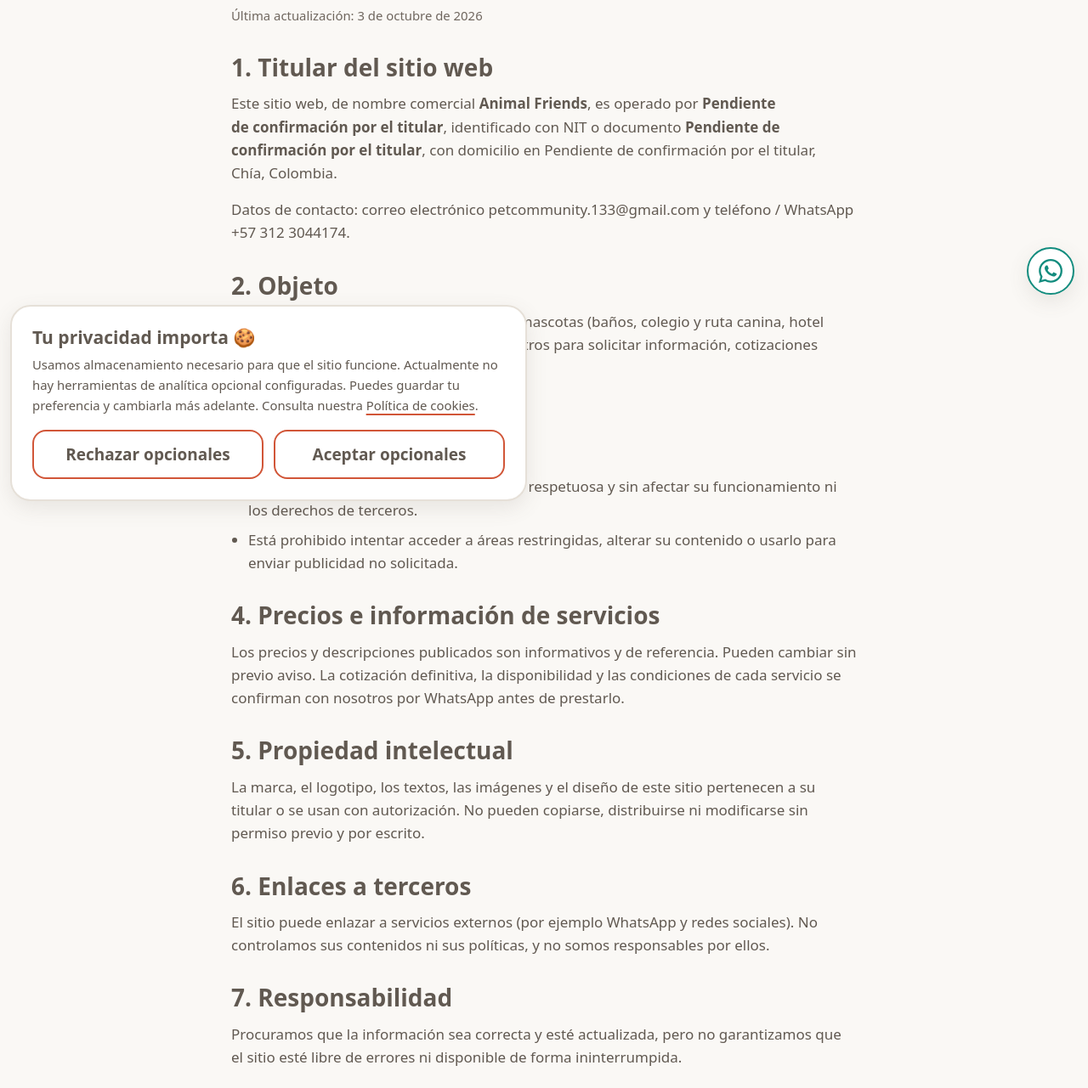
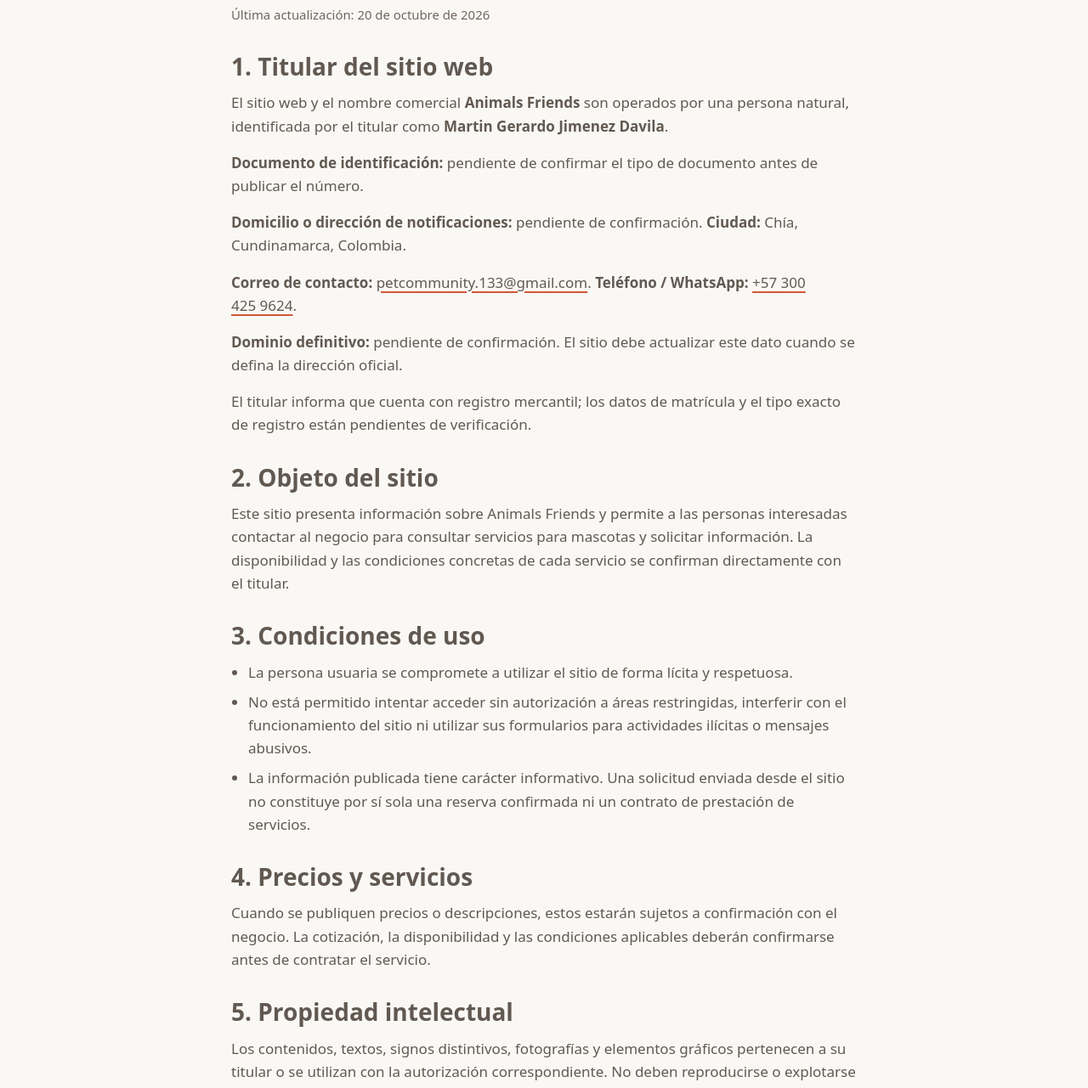
Before and after one commit to AnimalsFriends/Afriends, a website: page aviso-legal.html in a window 1280 px wide. Shown: the part 198-1479 px from the top of the page at 85% size. Drawn offline with Linux system fonts and the light colour scheme; no server answers.

Commit message:
Actualizar aviso legal con datos confirmados y pendientes explícitos

```diff
--- a/aviso-legal.html
+++ b/aviso-legal.html
@@ -3,115 +3,59 @@
 <head>
   <meta charset="UTF-8">
   <meta name="viewport" content="width=device-width, initial-scale=1">
-  <title>Aviso legal | Animal Friends</title>
-  <meta name="description" content="Aviso legal de Animal Friends: titular del sitio, condiciones de uso, propiedad intelectual y ley aplicable.">
+  <title>Aviso legal | Animals Friends</title>
+  <meta name="description" content="Aviso legal de Animals Friends: titular, condiciones de uso y datos de contacto.">
   <meta name="theme-color" content="#D15638">
   <link rel="icon" href="favicon.ico" sizes="any">
-  <link rel="icon" type="image/png" sizes="16x16" href="img/favicon-16x16.png">
-  <link rel="icon" type="image/png" sizes="32x32" href="img/favicon-32x32.png">
-  <link rel="apple-touch-icon" sizes="180x180" href="img/apple-touch-icon.png">
-  <link rel="manifest" href="site.webmanifest">
-
-  <!-- Estilos globales: tokens -> base -> componentes -> layout (orden importante) -->
   <link rel="stylesheet" href="assets/css/tokens.css">
   <link rel="stylesheet" href="assets/css/base.css">
   <link rel="stylesheet" href="assets/css/components.css">
   <link rel="stylesheet" href="assets/css/layout.css">
-  <!-- seo:start (generado por scripts/build.mjs: no editar a mano) -->
-  <link rel="canonical" href="https://animalsfriends.github.io/Afriends/aviso-legal.html">
-  <meta property="og:type" content="website">
-  <meta property="og:locale" content="es_CO">
-  <meta property="og:site_name" content="Animal Friends">
-  <meta property="og:title" content="Aviso legal | Animal Friends">
-  <meta property="og:description" content="Aviso legal de Animal Friends: titular del sitio, condiciones de uso, propiedad intelectual y ley aplicable.">
-  <meta property="og:url" content="https://animalsfriends.github.io/Afriends/aviso-legal.html">
-  <meta property="og:image" content="https://animalsfriends.github.io/Afriends/img/animalsfriends-social-preview.png">
-  <meta property="og:image:type" content="image/png">
-  <meta property="og:image:width" content="1200">
-  <meta property="og:image:height" content="630">
-  <meta property="og:image:alt" content="Animal Friends: cuidamos a tu peludito con amor, respeto y alegría">
-  <meta name="twitter:card" content="summary_large_image">
-  <meta name="twitter:title" content="Aviso legal | Animal Friends">
-  <meta name="twitter:description" content="Aviso legal de Animal Friends: titular del sitio, condiciones de uso, propiedad intelectual y ley aplicable.">
-  <meta name="twitter:image" content="https://animalsfriends.github.io/Afriends/img/animalsfriends-social-preview.png">
-  <script type="application/ld+json" id="ld-page">{"@context":"https://schema.org","@graph":[{"@type":"WebPage","@id":"https://animalsfriends.github.io/Afriends/aviso-legal.html#pagina","url":"https://animalsfriends.github.io/Afriends/aviso-legal.html","name":"Aviso legal","description":"Aviso legal de Animal Friends: titular del sitio, condiciones de uso, propiedad intelectual y ley aplicable.","inLanguage":"es-CO","isPartOf":{"@id":"https://animalsfriends.github.io/Afriends/#sitio"}},{"@type":"BreadcrumbList","itemListElement":[{"@type":"ListItem","position":1,"name":"Inicio","item":"https://animalsfriends.github.io/Afriends/"},{"@type":"ListItem","position":2,"name":"Aviso legal","item":"https://animalsfriends.github.io/Afriends/aviso-legal.html"}]}]}</script>
-  <!-- seo:end -->
-  <!-- preload:start (generado por scripts/build.mjs: no editar a mano) -->
-  <link rel="preload" as="image" href="assets/img/logo-horizontal.webp" type="image/webp" fetchpriority="high">
-  <link rel="modulepreload" href="src/main.js">
-  <link rel="modulepreload" href="src/models/SiteConfigModel.js">
-  <link rel="modulepreload" href="src/config/env.js">
-  <link rel="modulepreload" href="src/config/site.defaults.js">
-  <link rel="modulepreload" href="src/services/supabase.js">
-  <link rel="modulepreload" href="src/utils/dom.js">
-  <link rel="modulepreload" href="src/shared/pricing.js">
-  <link rel="modulepreload" href="src/controllers/LayoutController.js">
-  <link rel="modulepreload" href="src/views/HeaderView.js">
-  <link rel="modulepreload" href="src/views/FooterView.js">
-  <link rel="modulepreload" href="src/views/WhatsAppFloatView.js">
-  <link rel="modulepreload" href="src/utils/whatsapp.js">
-  <link rel="modulepreload" href="src/services/analytics.js">
-  <link rel="modulepreload" href="src/controllers/HomeController.js">
-  <link rel="modulepreload" href="src/views/ServicesView.js">
-  <link rel="modulepreload" href="src/utils/format.js">
-  <link rel="modulepreload" href="src/controllers/SeoController.js">
-  <link rel="modulepreload" href="src/seo/structuredData.js">
-  <link rel="modulepreload" href="src/controllers/AnalyticsController.js">
-  <link rel="modulepreload" href="src/models/ConsentModel.js">
-  <link rel="modulepreload" href="src/views/ConsentBannerView.js">
-  <!-- preload:end -->
 </head>
 <body data-page="legal">
   <a class="skip-link" href="#contenido">Saltar al contenido</a>
-
-  <!-- Header: lo pinta src/views/HeaderView.js -->
-  <header id="site-header" class="site-header">
-    <noscript><div class="container"><a href="index.html">Animal Friends · Inicio</a></div></noscript>
-  </header>
-
+  <header class="site-header"><div class="container"><a href="index.html">Animals Friends · Inicio</a></div></header>
   <main id="contenido" class="section container prose">
-    <!-- DOCUMENTO BASE: completa los datos marcados [Completar: ...] en src/config/site.defaults.js y haz que un asesor legal lo revise antes de publicar. -->
     <h1>Aviso legal</h1>
-    <p class="meta">Última actualización: 3 de octubre de 2026</p>
+    <p class="meta">Última actualización: 20 de octubre de 2026</p>
 
     <h2>1. Titular del sitio web</h2>
-    <p>Este sitio web, de nombre comercial <strong data-legal="nombre"></strong>, es operado por <strong data-legal="razonSocial"></strong>, identificado con NIT o documento <strong data-legal="nit"></strong>, con domicilio en <span data-legal="direccion"></span>, <span data-legal="ciudad"></span>, Colombia.</p>
-    <p>Datos de contacto: correo electrónico <span data-legal="correo"></span> y teléfono / WhatsApp <span data-legal="telefono"></span>.</p>
+    <p>El sitio web y el nombre comercial <strong>Animals Friends</strong> son operados por una persona natural, identificada por el titular como <strong>Martin Gerardo Jimenez Davila</strong>.</p>
+    <p><strong>Documento de identificación:</strong> pendiente de confirmar el tipo de documento antes de publicar el número.</p>
+    <p><strong>Domicilio o dirección de notificaciones:</strong> pendiente de confirmación. <strong>Ciudad:</strong> Chía, Cundinamarca, Colombia.</p>
+    <p><strong>Correo de contacto:</strong> <a href="mailto:petcommunity.133@gmail.com">petcommunity.133@gmail.com</a>. <strong>Teléfono / WhatsApp:</strong> <a href="https://wa.me/573004259624">+57 300 425 9624</a>.</p>
+    <p><strong>Dominio definitivo:</strong> pendiente de confirmación. El sitio debe actualizar este dato cuando se defina la dirección oficial.</p>
+    <p>El titular informa que cuenta con registro mercantil; los datos de matrícula y el tipo exacto de registro están pendientes de verificación.</p>
 
-    <h2>2. Objeto</h2>
-    <p>Este sitio presenta nuestros servicios para mascotas (baños, colegio y ruta canina, hotel y peluquería) y facilita el contacto con nosotros para solicitar información, cotizaciones y reservas.</p>
+    <h2>2. Objeto del sitio</h2>
+    <p>Este sitio presenta información sobre Animals Friends y permite a las personas interesadas contactar al negocio para consultar servicios para mascotas y solicitar información. La disponibilidad y las condiciones concretas de cada servicio se confirman directamente con el titular.</p>
 
     <h2>3. Condiciones de uso</h2>
     <ul>
-      <li>El acceso al sitio es gratuito.</li>
-      <li>Te comprometes a usarlo de forma lícita, respetuosa y sin afectar su funcionamiento ni los derechos de terceros.</li>
-      <li>Está prohibido intentar acceder a áreas restringidas, alterar su contenido o usarlo para enviar publicidad no solicitada.</li>
+      <li>La persona usuaria se compromete a utilizar el sitio de forma lícita y respetuosa.</li>
+      <li>No está permitido intentar acceder sin autorización a áreas restringidas, interferir con el funcionamiento del sitio ni utilizar sus formularios para actividades ilícitas o mensajes abusivos.</li>
+      <li>La información publicada tiene carácter informativo. Una solicitud enviada desde el sitio no constituye por sí sola una reserva confirmada ni un contrato de prestación de servicios.</li>
     </ul>
 
-    <h2>4. Precios e información de servicios</h2>
-    <p>Los precios y descripciones publicados son informativos y de referencia. Pueden cambiar sin previo aviso. La cotización definitiva, la disponibilidad y las condiciones de cada servicio se confirman con nosotros por WhatsApp antes de prestarlo.</p>
+    <h2>4. Precios y servicios</h2>
+    <p>Cuando se publiquen precios o descripciones, estos estarán sujetos a confirmación con el negocio. La cotización, la disponibilidad y las condiciones aplicables deberán confirmarse antes de contratar el servicio.</p>
 
     <h2>5. Propiedad intelectual</h2>
-    <p>La marca, el logotipo, los textos, las imágenes y el diseño de este sitio pertenecen a su titular o se usan con autorización. No pueden copiarse, distribuirse ni modificarse sin permiso previo y por escrito.</p>
+    <p>Los contenidos, textos, signos distintivos, fotografías y elementos gráficos pertenecen a su titular o se utilizan con la autorización correspondiente. No deben reproducirse o explotarse sin autorización, salvo los usos permitidos por la ley.</p>
 
-    <h2>6. Enlaces a terceros</h2>
-    <p>El sitio puede enlazar a servicios externos (por ejemplo WhatsApp y redes sociales). No controlamos sus contenidos ni sus políticas, y no somos responsables por ellos.</p>
+    <h2>6. Enlaces externos</h2>
+    <p>El sitio puede enlazar a servicios de terceros, como WhatsApp o redes sociales. Esos servicios se rigen por sus propias condiciones y políticas de privacidad.</p>
 
-    <h2>7. Responsabilidad</h2>
-    <p>Procuramos que la información sea correcta y esté actualizada, pero no garantizamos que el sitio esté libre de errores ni disponible de forma ininterrumpida.</p>
+    <h2>7. Protección de datos personales</h2>
+    <p>El tratamiento de datos personales se describe en la <a href="politica-privacidad.html">Política de privacidad</a>. También puedes consultar la <a href="politica-cookies.html">Política de cookies</a>.</p>
 
-    <h2>8. Ley aplicable y jurisdicción</h2>
-    <p>Este aviso se rige por las leyes de la República de Colombia. Cualquier controversia se someterá a los jueces competentes del lugar de domicilio del titular, sin perjuicio de los derechos que la ley reconoce a los consumidores.</p>
+    <h2>8. Ley aplicable</h2>
+    <p>Este aviso se interpreta de acuerdo con las leyes de la República de Colombia, sin limitar los derechos que las normas aplicables reconocen a las personas consumidoras.</p>
 
-    <h2>9. Más información</h2>
-    <p>Consulta también nuestra <a href="politica-privacidad.html">Política de privacidad</a> y nuestra <a href="politica-cookies.html">Política de cookies</a>.</p>
+    <h2>9. Contacto</h2>
+    <p>Para consultas relacionadas con este sitio, escribe a <a href="mailto:petcommunity.133@gmail.com">petcommunity.133@gmail.com</a>.</p>
+    <p><strong>Antes de publicar como versión definitiva:</strong> confirmar tipo y número de documento, dirección de notificaciones, datos exactos del registro mercantil y dominio oficial. Este borrador no sustituye la revisión jurídica.</p>
   </main>
-
-  <!-- Footer: lo pinta src/views/FooterView.js -->
-  <footer id="site-footer" class="site-footer">
-    <noscript><div class="container"><p><a href="aviso-legal.html">Aviso legal</a> · <a href="politica-privacidad.html">Política de privacidad</a> · <a href="politica-cookies.html">Política de cookies</a></p></div></noscript>
-  </footer>
-
-  <script type="module" src="src/main.js"></script>
+  <footer class="site-footer"><div class="container"><p><a href="aviso-legal.html">Aviso legal</a> · <a href="politica-privacidad.html">Política de privacidad</a> · <a href="politica-cookies.html">Política de cookies</a></p></div></footer>
 </body>
 </html>
```
